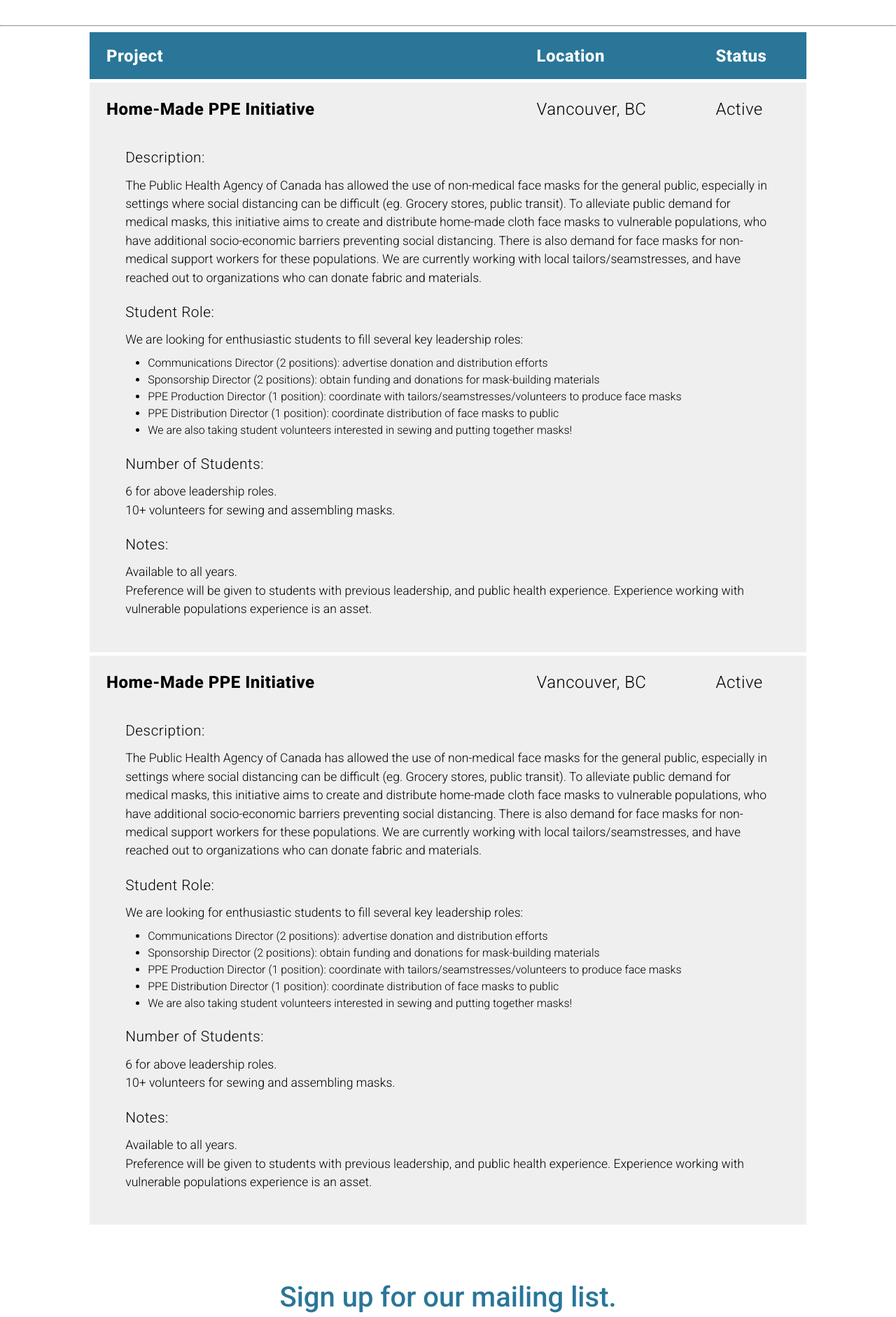
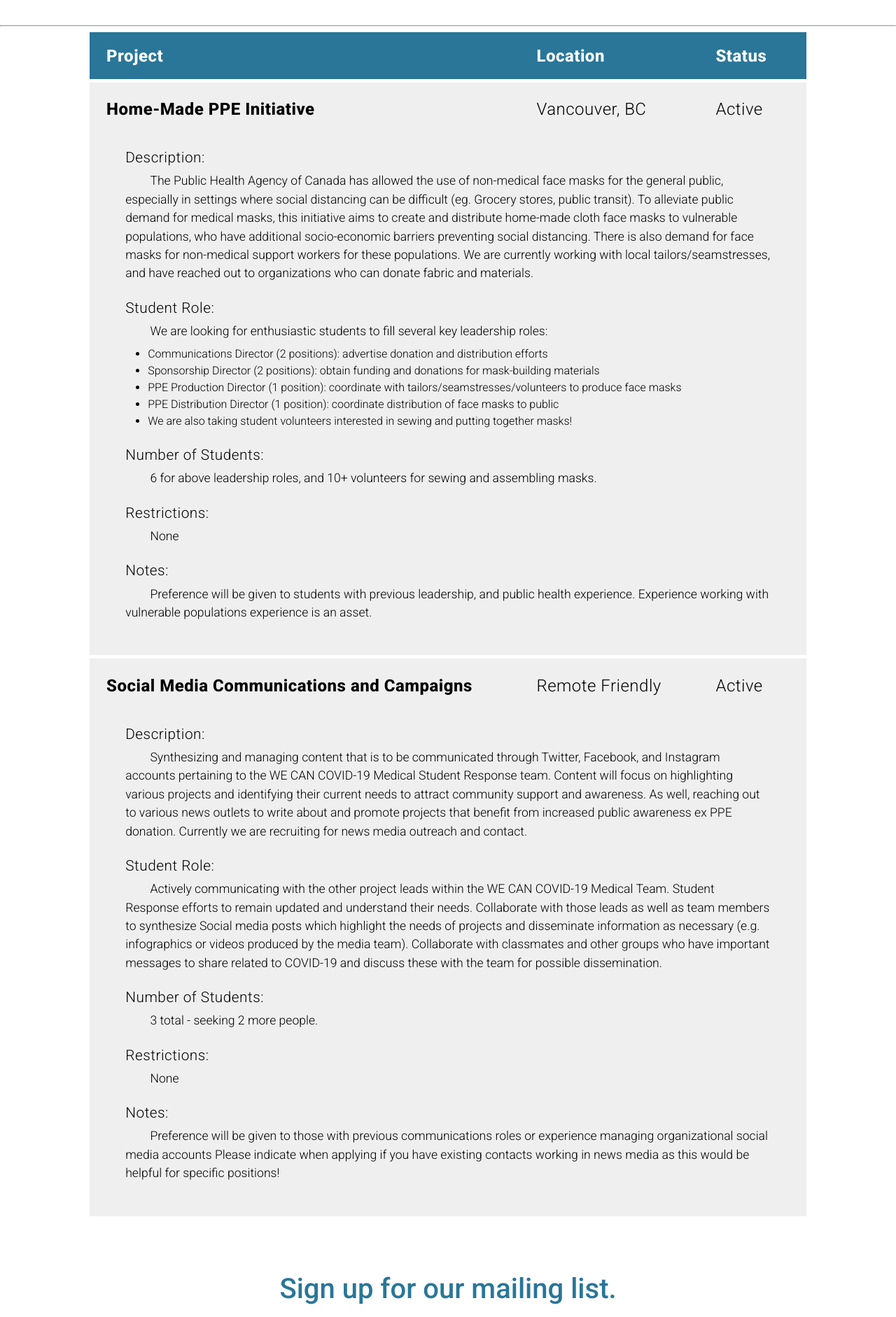
Before and after one commit to wecanmsrt/bcmsrt.github.io, a Jekyll site: the page built from projects.html, in a window 1280 px wide. Shown: the part 783-2665 px from the top of the page at 70% size. Built offline with Jekyll 4.4.1, drawn with Linux system fonts in a browser that asks for light colours; some web fonts are replaced.

Commit message:
keep adding projects

```diff
--- a/_sass/main.scss
+++ b/_sass/main.scss
@@ -938,7 +938,7 @@ footer {
 
       h1 {
         font-size: 1.3em;
-        margin: 1em 0 0.5em;
+        margin: 1em 0 0.2em;
 
         @media screen and (max-width: $transition-width-mobile) {
           font-size: 1.3em;
@@ -947,6 +947,7 @@ footer {
 
       p {
         font-size: 1.1em;
+        text-indent: 2em;
       }
 
       ul {
--- a/projects.html
+++ b/projects.html
@@ -80,9 +80,11 @@ permalink: /projects/
             <h1>Description:</h1>
             <p>The Public Health Agency of Canada has allowed the use of non-medical face masks for the general public,
               especially in settings where social distancing can be difficult (eg. Grocery stores, public transit). To
-              alleviate public demand for medical masks, this initiative aims to create and distribute home-made cloth face
+              alleviate public demand for medical masks, this initiative aims to create and distribute home-made cloth
+              face
               masks to vulnerable populations, who have additional socio-economic barriers preventing social distancing.
-              There is also demand for face masks for non-medical support workers for these populations. We are currently
+              There is also demand for face masks for non-medical support workers for these populations. We are
+              currently
               working with local tailors/seamstresses, and have reached out to organizations who can donate fabric and
               materials.</p>
           </section>
@@ -92,8 +94,10 @@ permalink: /projects/
             <p>We are looking for enthusiastic students to fill several key leadership roles:</p>
             <ul>
               <li>Communications Director (2 positions): advertise donation and distribution efforts</li>
-              <li>Sponsorship Director (2 positions): obtain funding  and donations for mask-building materials</li>
-              <li>PPE Production Director (1 position): coordinate with tailors/seamstresses/volunteers to produce face masks</li>
+              <li>Sponsorship Director (2 positions): obtain funding and donations for mask-building materials</li>
+              <li>PPE Production Director (1 position): coordinate with tailors/seamstresses/volunteers to produce face
+                masks
+              </li>
               <li>PPE Distribution Director (1 position): coordinate distribution of face masks to public</li>
               <li>We are also taking student volunteers interested in sewing and putting together masks!</li>
             </ul>
@@ -101,14 +105,18 @@ permalink: /projects/
 
           <section>
             <h1>Number of Students:</h1>
-            <p>6 for above leadership roles.</p>
-            <p>10+ volunteers for sewing and assembling masks.</p>
+            <p>6 for above leadership roles, and 10+ volunteers for sewing and assembling masks.</p>
+          </section>
+
+          <section>
+            <h1>Restrictions:</h1>
+            <p>None</p>
           </section>
 
           <section>
             <h1>Notes:</h1>
-            <p>Available to all years.</p>
-            <p>Preference will be given to students with previous leadership, and public health experience. Experience working with vulnerable populations experience is an asset.</p>
+            <p>Preference will be given to students with previous leadership, and public health experience. Experience
+              working with vulnerable populations experience is an asset.</p>
           </section>
         </div>
       </div>
@@ -118,13 +126,13 @@ permalink: /projects/
           <div class="project-table-cols">
             <div class="pt-col-1">
               <div class="pt-col-sub-header">
-                <h1>Home-Made PPE Initiative</h1>
+                <h1>Social Media Communications and Campaigns</h1>
               </div>
             </div>
 
             <div class="pt-col-2">
               <div class="pt-col-sub-header">
-                <h1>Vancouver, BC</h1>
+                <h1>Remote Friendly</h1>
               </div>
             </div>
 
@@ -138,45 +146,46 @@ permalink: /projects/
           <div class="project-info">
             <section>
               <h1>Description:</h1>
-              <p>The Public Health Agency of Canada has allowed the use of non-medical face masks for the general public,
-                especially in settings where social distancing can be difficult (eg. Grocery stores, public transit). To
-                alleviate public demand for medical masks, this initiative aims to create and distribute home-made cloth face
-                masks to vulnerable populations, who have additional socio-economic barriers preventing social distancing.
-                There is also demand for face masks for non-medical support workers for these populations. We are currently
-                working with local tailors/seamstresses, and have reached out to organizations who can donate fabric and
-                materials.</p>
+              <p>Synthesizing and managing content that is to be communicated through Twitter, Facebook, and Instagram
+                accounts pertaining to the WE CAN COVID-19 Medical Student Response team. Content will focus on
+                highlighting various projects and identifying their current needs to attract community support and
+                awareness. As well, reaching out to various news outlets to write about and promote projects that
+                benefit from increased public awareness ex PPE donation. Currently we are recruiting for news media
+                outreach and contact.</p>
             </section>
 
             <section>
               <h1>Student Role:</h1>
-              <p>We are looking for enthusiastic students to fill several key leadership roles:</p>
-              <ul>
-                <li>Communications Director (2 positions): advertise donation and distribution efforts</li>
-                <li>Sponsorship Director (2 positions): obtain funding  and donations for mask-building materials</li>
-                <li>PPE Production Director (1 position): coordinate with tailors/seamstresses/volunteers to produce face masks</li>
-                <li>PPE Distribution Director (1 position): coordinate distribution of face masks to public</li>
-                <li>We are also taking student volunteers interested in sewing and putting together masks!</li>
-              </ul>
+              <p>Actively communicating with the other project leads within the WE CAN COVID-19 Medical Team. Student
+                Response efforts to remain updated and understand their needs. Collaborate with those leads as well as
+                team members to synthesize Social media posts which highlight the needs of projects and disseminate
+                information as necessary (e.g. infographics or videos produced by the media team). Collaborate with
+                classmates and other groups who have important messages to share related to COVID-19 and discuss these
+                with the team for possible dissemination.</p>
             </section>
 
             <section>
               <h1>Number of Students:</h1>
-              <p>6 for above leadership roles.</p>
-              <p>10+ volunteers for sewing and assembling masks.</p>
+              <p>3 total - seeking 2 more people.</p>
+            </section>
+
+            <section>
+              <h1>Restrictions:</h1>
+              <p>None</p>
             </section>
 
             <section>
               <h1>Notes:</h1>
-              <p>Available to all years.</p>
-              <p>Preference will be given to students with previous leadership, and public health experience. Experience working with vulnerable populations experience is an asset.</p>
+              <p>Preference will be given to those with previous communications roles or experience managing organizational social media accounts
+                Please indicate when applying if you have existing contacts working in news media as this would be helpful for specific positions!</p>
             </section>
           </div>
         </div>
 
 
+      </div>
     </div>
   </div>
-</div>
 
   <!--  <div class="project-table">-->
   <!--    <div class="project-table-header">-->
```
